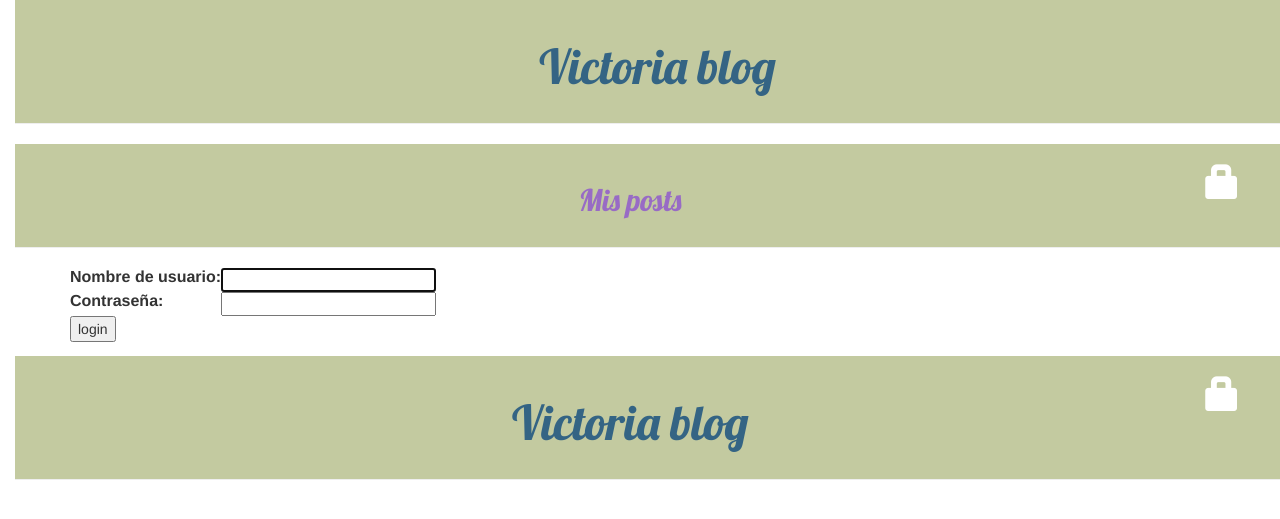
After one commit to victoriasyss/my-first-blog, a Django app: page /accounts/login/ in a window 1280 px wide. The commit adds this page. Shown: the top 519 px of the page. Run offline with Django 3.2, Linux system fonts and the light colour scheme; some libraries are stand-ins or nearby versions.

Commit message:
added login

```diff
--- a/blog/templates/blog/base.html
+++ b/blog/templates/blog/base.html
@@ -23,18 +23,45 @@ type="text/css"
 <body>
 <div class="page-header">
 {% if user.is_authenticated %}
-<a href="{% url 'post_new' %}" class="top-menu"><span class="glyphicon
-glyphicon-plus"></span></a>
+<a href="{% url 'post_new' %}" class="top-menu"
+><span class="glyphicon glyphicon-plus"></span
+></a>
+
+<a href="{% url 'post_draft_list' %}" class="top-menu"
+><span class="glyphicon glyphicon-edit"></span
+></a>
+{% else %}
+<a href="{% url 'login' %}" class="top-menu"
+><span class="glyphicon glyphicon-lock"></span
+></a>
 {% endif %}
 <center><h2><a href="/">Mis posts</a></h2></center>
 </div>
 <div class="content container">
 <div class="row">
 <div class="col-md-8">
-{% block content %}
-{% endblock %}
+{% block content %} {% endblock %}
 </div>
 </div>
 </div>
+<div class="page-header">
+{% if user.is_authenticated %}
+<a href="{% url 'post_new' %}" class="top-menu"
+><span class="glyphicon glyphicon-plus"></span
+></a>
+<a href="{% url 'post_draft_list' %}" class="top-menu"
+><span class="glyphicon glyphicon-edit"></span
+></a>
+<p class="top-menu">
+Hello {{ user.username }}
+<small>(<a href="{% url 'logout' %}">Log out</a>)</small>
+</p>
+{% else %}
+<a href="{% url 'login' %}" class="top-menu"
+><span class="glyphicon glyphicon-lock"></span
+></a>
+{% endif %}
+<center><h1><a href="/">Victoria blog</a></h1></center>
+</div>
 </body>
 </html>
--- /dev/null
+++ b/blog/templates/registration/login.html
@@ -0,0 +1,20 @@
+{% extends "blog/base.html" %} {% block content %} {% if form.errors %}
+<p>Your username and password didn't match. Please try again.</p>
+{% endif %}
+<form method="post" action="{% url 'login' %}">
+{% csrf_token %}
+<table>
+<tr>
+<td>{{ form.username.label_tag }}</td>
+
+<td>{{ form.username }}</td>
+</tr>
+<tr>
+<td>{{ form.password.label_tag }}</td>
+<td>{{ form.password }}</td>
+</tr>
+</table>
+<input type="submit" value="login" />
+<input type="hidden" name="next" value="{{ next }}" />
+</form>
+{% endblock %}
--- a/blog/urls.py
+++ b/blog/urls.py
@@ -6,4 +6,7 @@ urlpatterns = [
     path('post/<int:pk>/', views.post_detail, name='post_detail'),
     path('post/new/', views.post_new, name='post_new'),
     path('post/<int:pk>/edit/', views.post_edit, name='post_edit'),
+    path('drafts/', views.post_draft_list, name='post_draft_list'),
+    path('post/<int:pk>/publish/$', views.post_publish, name='post_publish'),
+    path('post/<int:pk>/remove/$', views.post_remove, name='post_remove'),
 ]
--- a/mysite/settings.py
+++ b/mysite/settings.py
@@ -27,8 +27,12 @@ DEBUG = True
 
 ALLOWED_HOSTS = ["localhost", "127.0.0.1",".pythonanywhere.com"]
 
+LOGIN_REDIRECT_URL = '/'
+LOGOUT_REDIRECT_URL = '/'
+
 
 # Application definition
+
 
 INSTALLED_APPS = [
     'django.contrib.admin',
--- a/mysite/urls.py
+++ b/mysite/urls.py
@@ -15,8 +15,12 @@ Including another URLconf
 """
 from django.contrib import admin
 from django.urls import path, include
+from django.contrib.auth import views as auth_views
+
 
 urlpatterns = [
     path('admin/', admin.site.urls),
+    path('accounts/login/', auth_views.LoginView.as_view(), name='login'),
+    path('accounts/logout/', auth_views.LogoutView.as_view(), name='logout', kwargs=  {'next_page': '/'}),
     path('', include('blog.urls')),
 ]
```
Also changed, not shown: blog/templates/blog/post_detail.html (+5 -2 lines), blog/templates/blog/post_draft_list.html (added, +7 -0 lines), blog/views.py (+17 -4 lines).
